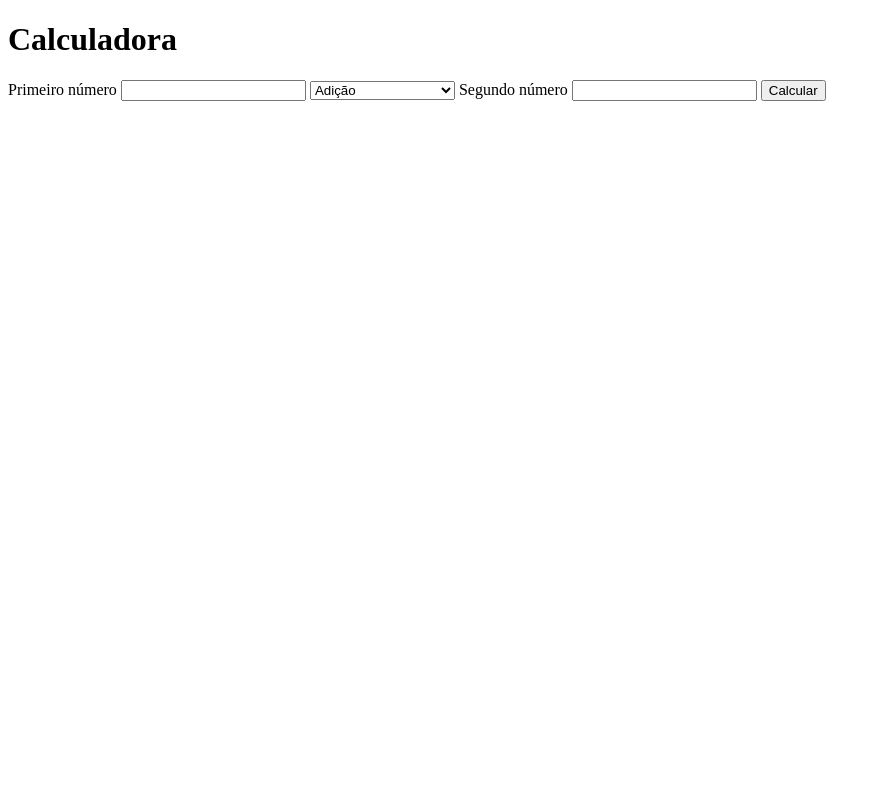
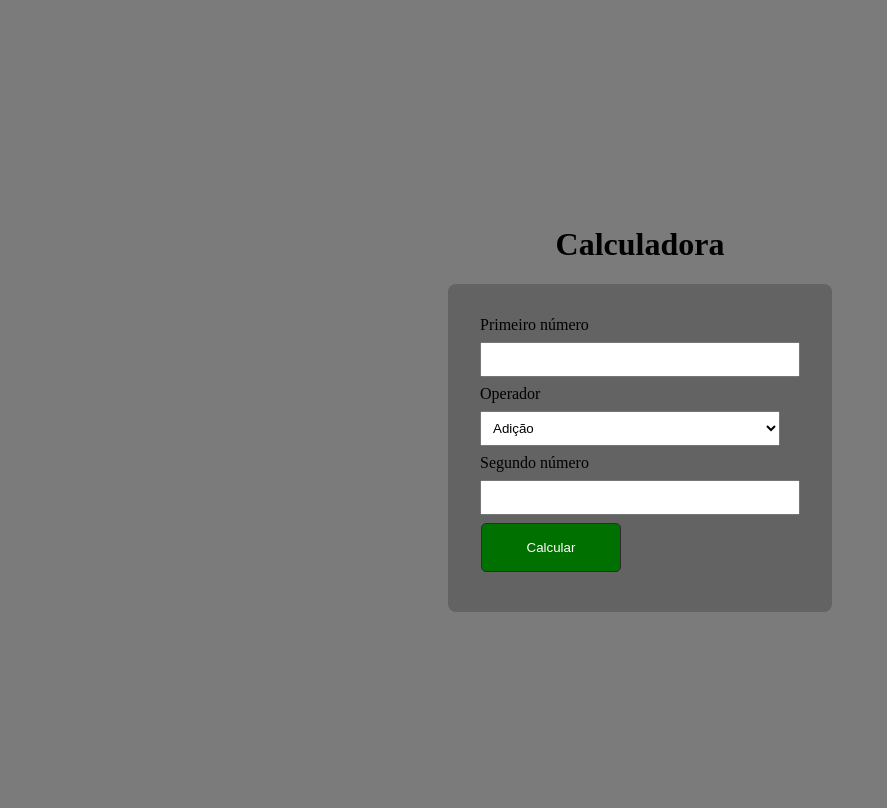
Before and after one commit to ThiMoreira00/3DAW_ADS, a PHP site: page / in a window 1280 px wide. Shown: the whole page, without its empty margins (0-887 px from the left). Before the commit the page ends 101 px from the top, so only its background shows below. Run offline with PHP 8.4, Linux system fonts and the light colour scheme.

Commit message:
Update Atividade02

```diff
--- a/Atividade02/index.php
+++ b/Atividade02/index.php
@@ -1,5 +1,3 @@
-
-
 <!DOCTYPE html>
 <html lang="pt-BR">
 <head>
@@ -7,6 +5,33 @@
   <meta http-equiv="X-UA-Compatible" content="IE=edge">
   <meta name="viewport" content="width=device-width, initial-scale=1.0">
   <title>Calculadora</title>
+  <style>
+
+    html {
+      height: 100%;
+    }
+    input, select {
+      display: block;
+      margin-block: 0.5rem;
+      padding: 0.5rem;
+      width: 300px;
+    }
+  body {
+    display: flex;
+    align-items: center;
+    justify-content: center;
+    min-height: 100%;
+    flex-direction: column;
+    background-color: #a1a1a1;
+  }
+
+    form {
+      padding: 2rem;
+      border-radius: 0.5rem;
+      background-color: #717171;
+    }
+  </style>
+  <link rel="stylesheet" href="/Atividade02/style.css">
 </head>
 <body>
   <h1>Calculadora</h1>
@@ -16,6 +41,7 @@
       <input type="number" name="num1" id="num1">
 
       <label for="operador">
+        <label for="operador">Operador</label>
           <select name="operador" id="operador">
             <option value="+">Adição</option>
             <option value="-">Subtração</option>
@@ -28,8 +54,10 @@
             <option value="tg">Tangente</option>
         </select>
 
+        <section id="operador2">
         <label for="num2">Segundo número</label>
       <input type="number" name="num2" id="num2">
+        </section>
     <input type="submit" value="Calcular" id="calcular">
     </form>
       <?php
@@ -88,5 +116,15 @@
 
 echo $resultado;
 ?>
+<script>
+  document.getElementById("operador").addEventListener("change", (event) => {
+
+    if(document.getElementById("operador").value == "sqrt" || document.getElementById("operador").value == "sin" || document.getElementById("operador").value == "cos" || document.getElementById("operador").value == "tg") {
+      document.getElementById("operador2").style.display = "none";
+    } else {
+      document.getElementById("operador2").style.display = "block";
+    }
+});
+</script>
 </body>
 </html>
--- /dev/null
+++ b/Atividade02/style.css
@@ -0,0 +1,60 @@
+body {
+  background-color: #7b7b7b;
+}
+
+section#titulo {
+  background-color: #2c2c2c;
+  color: white;
+}
+
+main {
+   display: flex;
+  flex-direction: column;
+   justify-content: center;
+  width: calc(21rem);
+  margin-inline: auto;
+}
+
+form, fieldset {
+  display: flex;
+  justify-content: center;
+  flex-direction: column;
+}
+
+form {
+  background-color: #636363;
+}
+
+
+section#titulo > h1 {
+  text-align: center;
+  margin: 0;
+  padding: 1rem;
+}
+
+
+fieldset {
+    border: none;
+  flex-direction: row;
+}
+
+button, input[type="submit"] {
+    border: 1px solid #2c2c2c;
+    padding: 1rem;
+    width: 70px;
+  margin-inline: 1px;
+  color: white;
+    background-color: #3f3f3f;
+    border-color: #2c2c2c;
+    border-radius: 5px;
+}
+
+input[type="submit"] {
+    width: 140px;
+  background-color: #007000;
+}
+
+input.rst {
+    padding: 1rem;
+    width: 250px;
+}
```
